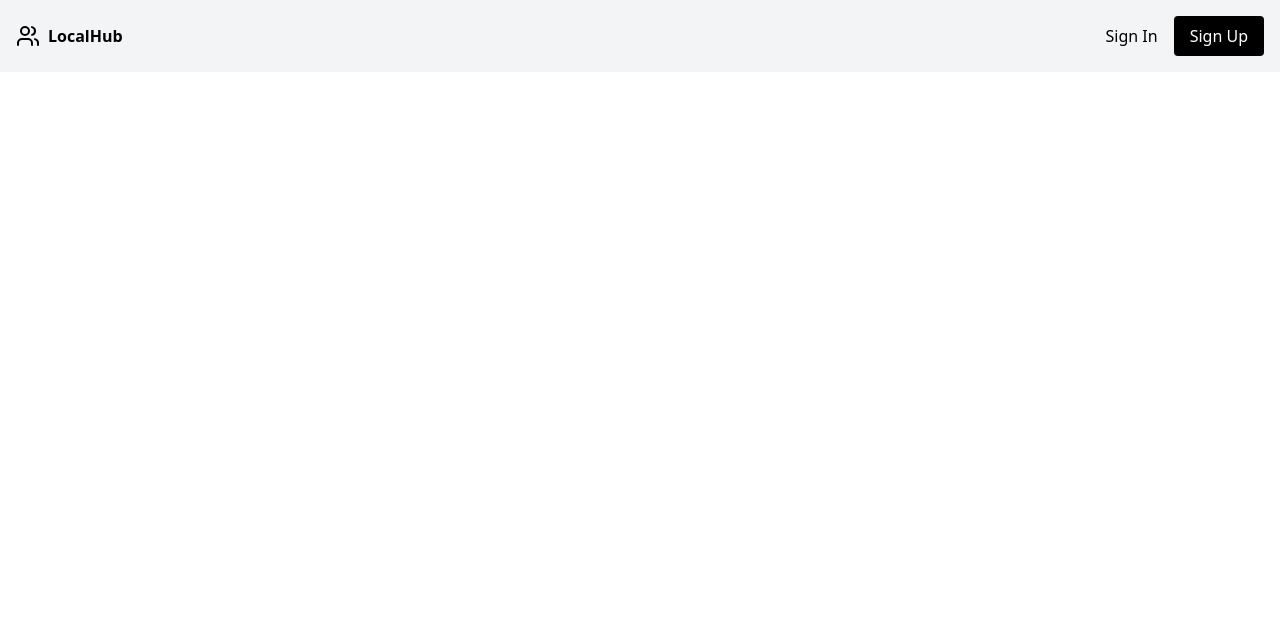
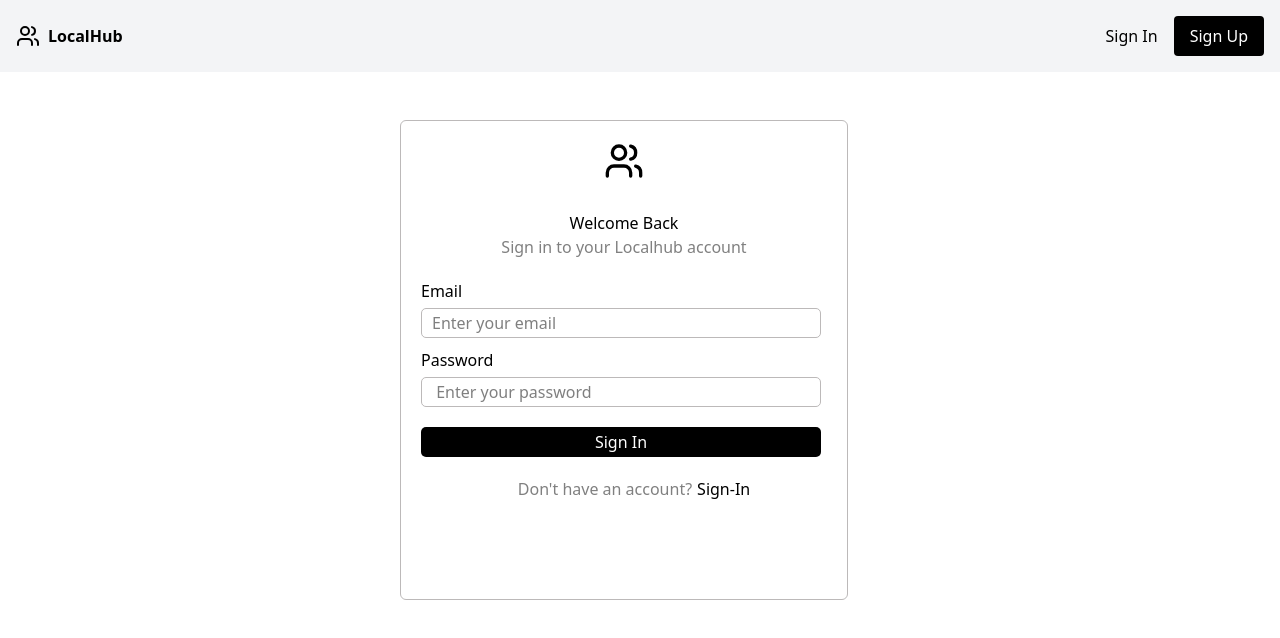
Before and after one commit to Mathmateguru/localhub-fe, a React (Vite) app: page /signin in a window 1280 px wide. Shown: the top 638 px of the page. Built offline with nearby package versions, Linux system fonts and the light colour scheme.

Commit message:
create signin

```diff
--- a/src/App.tsx
+++ b/src/App.tsx
@@ -3,6 +3,7 @@ import { Routes, Route } from "react-router";
 import Home from './pages/Home';
 import Navbar from './components/Navbar';
 import Signup from './pages/Signup';
+import Signin from './pages/Signin/Signin';
 
 function App() {
 
@@ -13,7 +14,7 @@ function App() {
       <Routes>
         <Route path="/" element={<Home />} />
         <Route path="/signup" element={<Signup />} />
-
+        <Route path="/signin" element={<Signin/>}/>
       </Routes>
     </div>
   )
--- /dev/null
+++ b/src/pages/Signin/Signin.tsx
@@ -0,0 +1,52 @@
+import './signin.css'
+import { Users } from 'lucide-react'
+
+
+
+
+const Signin = ()=>{
+
+    return(
+        <div className='main-wrapper'>
+             <div className='users-icon'>
+                 <Users size={40} />
+                 </div>
+                 <div className='Welcome'>
+                    <h1>Welcome Back</h1>
+                    </div>
+                   <span  className='signin-text'>
+                    <h6>Sign in to your Localhub account</h6>
+                    </span>
+
+
+                    <div className='user-detail'>
+                        <h3>Email</h3>
+                         <input type="Email" placeholder='Enter your email' className='signin-email'/>
+
+
+                            <h3 className='password-header'>Password</h3>
+                            <input type="password" placeholder=' Enter your password' className='signin-password'/>
+
+
+                          <button className='signin-btn'>Sign In</button>
+
+                            <div className='footer'>
+                            <p className='footer-txt1'>Don't have an account?</p>
+                            <p>Sign-In</p>
+                            </div>
+
+
+                         </div>
+
+                    </div>
+
+
+
+
+    )
+
+
+}
+
+
+export default Signin;
--- /dev/null
+++ b/src/pages/Signin/signin.css
@@ -0,0 +1,76 @@
+
+
+.main-wrapper{
+    border : 1px solid #bcb9b9;
+    border-radius: 6px;
+    height: 30rem;
+    width: 28rem;
+    margin-bottom: 40px;
+}
+
+.main-wrapper{
+ margin-top: 3rem;
+ margin-left: 25rem;
+}
+
+.users-icon{
+    display: flex;
+    justify-content: center;
+    margin-bottom: 30px;
+    margin-top: 20px;
+
+}
+
+.Welcome{
+    display: flex;
+    justify-content: center;
+
+}
+
+.signin-text{
+
+    display: flex;
+    justify-content: center;
+    color: gray;
+    margin-bottom: 20px;
+}
+
+.user-detail{
+    margin-left: 20px;
+}
+
+.signin-email,
+.signin-password{
+    height: 30px;
+    width: 400px;
+    border: 1px #bcb9b9 solid;
+    border-radius: 5px;
+    padding-left: 10px;
+    margin-top: 5px;
+}
+
+.password-header{
+    padding-top: 10px;
+}
+
+.signin-btn{
+    height: 30px;
+    width: 400px;
+    border-radius: 5px;
+    margin-top: 20px;
+    margin-bottom: 20px;
+    background-color: black;
+    color: white;
+
+}
+
+.footer{
+    display: flex;
+    justify-content: center;
+
+}
+
+.footer-txt1{
+    color: gray;
+    padding-right: 5px;
+}
```
Also changed, not shown: 1 other file (tests, documents, lock files or other folders).
